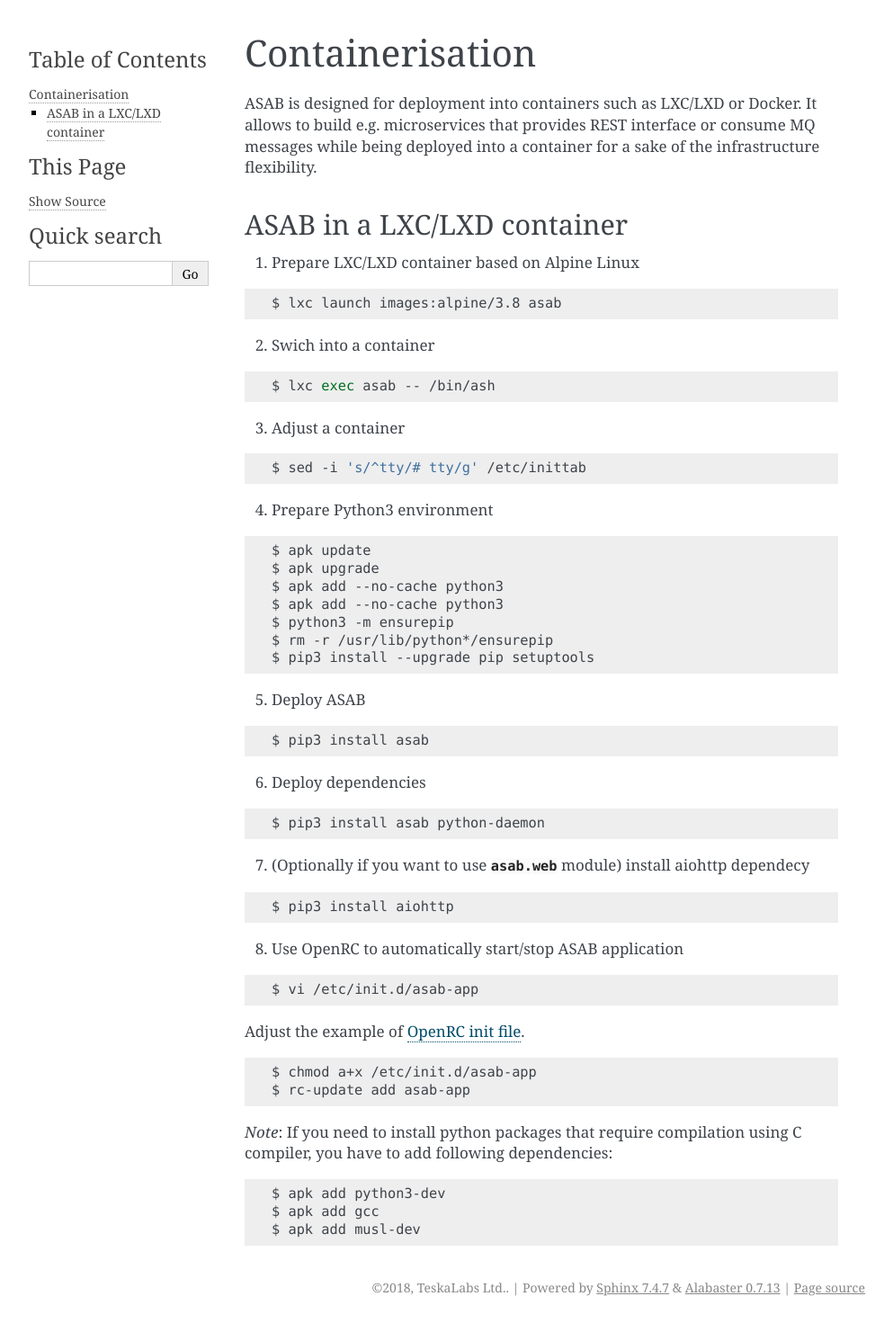
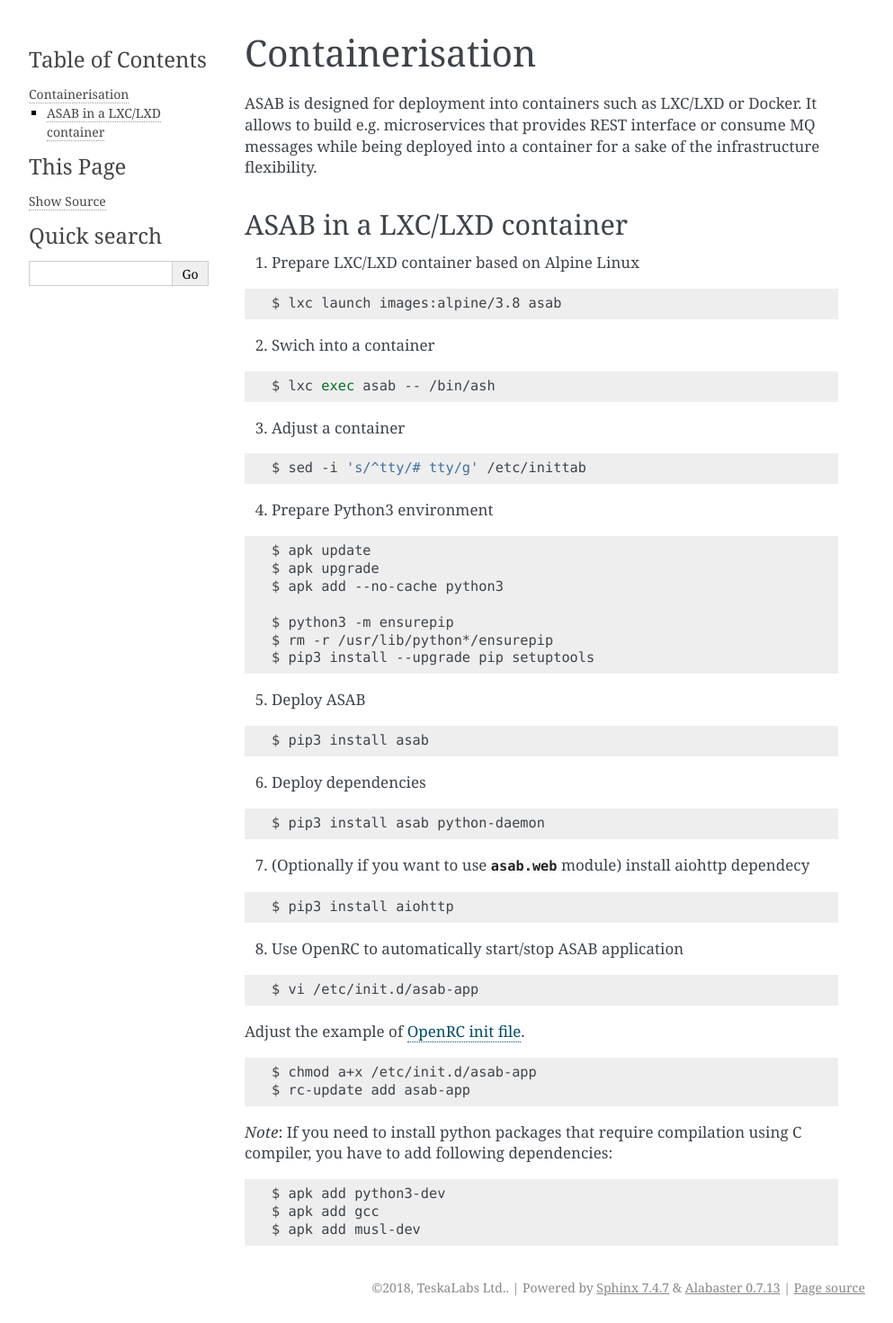
Before and after one commit to TeskaLabs/asab, a Sphinx documentation site: the page built from doc/admin/containers.rst, in a window 1280 px wide. Shown: the whole page at 90% size, without its empty margins (148-1141 px from the left). Built offline with Sphinx 7.4.7, drawn with Linux system fonts in a browser that asks for light colours; the version number is read from the project's files by our own code.

Commit message:
Fix of the documentation.

```diff
--- a/doc/admin/containers.rst
+++ b/doc/admin/containers.rst
@@ -36,7 +36,7 @@
 	$ apk update
 	$ apk upgrade
 	$ apk add --no-cache python3
-	$ apk add --no-cache python3
+
 	$ python3 -m ensurepip
 	$ rm -r /usr/lib/python*/ensurepip
 	$ pip3 install --upgrade pip setuptools
```
